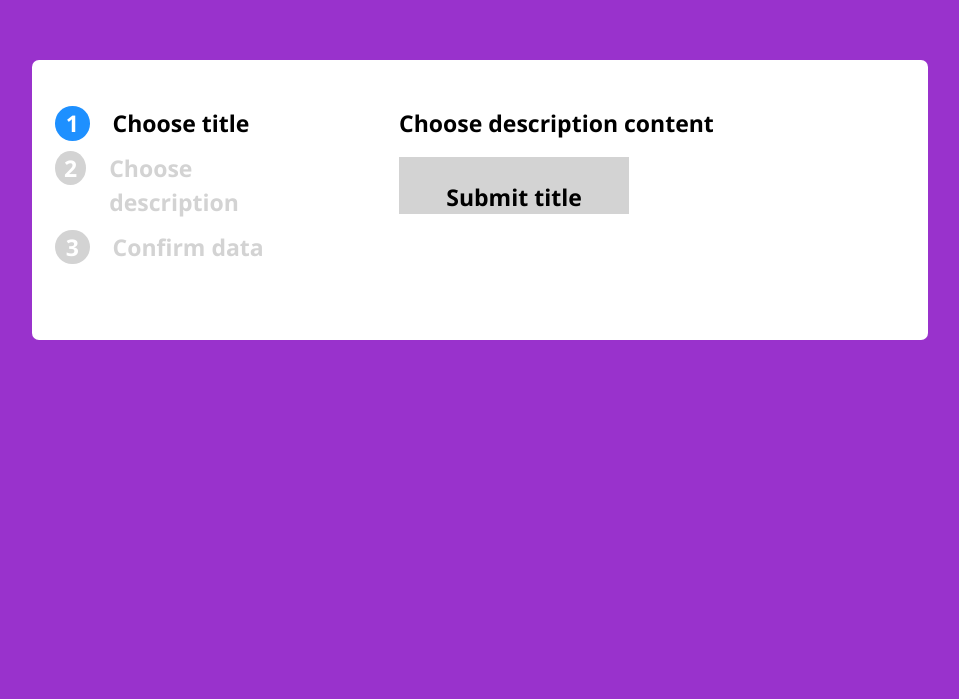
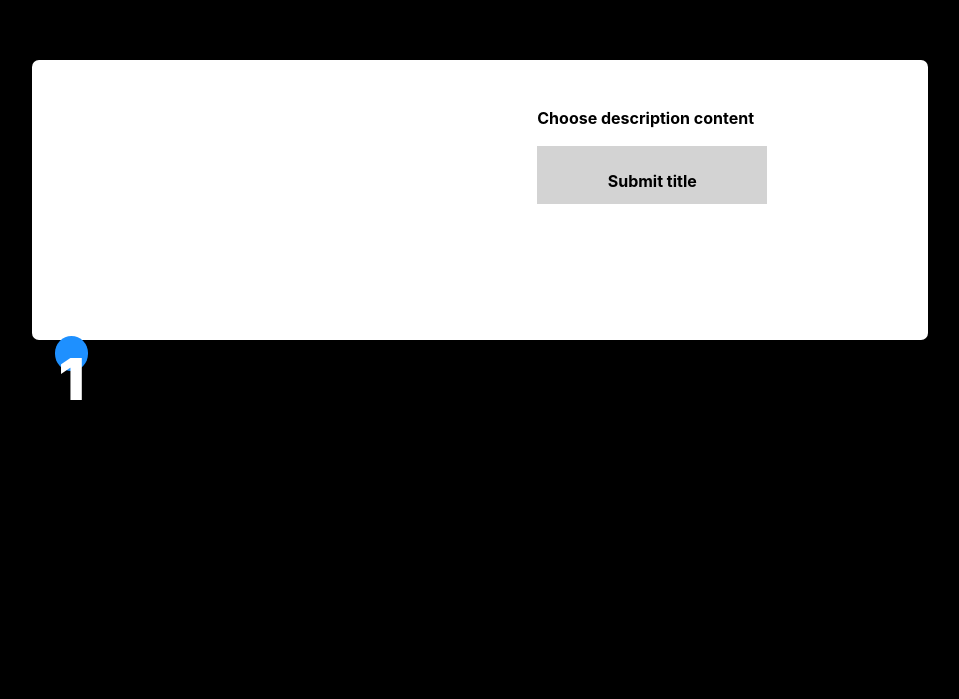
Before and after one commit to incredible92/reactLoops, a React (Create React App) app: page /loop1-step4 in a window 1280 px wide. Shown: the part 101-800 px from the top of the page, without its empty margins (160-1119 px from the left). Built offline with nearby package versions, Linux system fonts and the light colour scheme.

Commit message:
feat: loop1_step5

```diff
--- a/src/LoopRoutes.jsx
+++ b/src/LoopRoutes.jsx
@@ -5,6 +5,7 @@ import Sort from './components/loop1/Step1/Sort'
 import Content from './components/loop1/Step2/Content'
 import Toggle from './components/loop1/Step3/Toggle'
 import Data from './components/loop1/Step4/Data'
+import Design from './components/loop1/Step5/Design'
 
 export default  () => (
     <Switch>
@@ -13,5 +14,6 @@ export default  () => (
       <Route path="/loop1-step2" component={Content} />
       <Route path="/loop1-step3" component={Toggle} />
       <Route path="/loop1-step4" component={Data} />
+      <Route path="/loop1-step5" component={Design} />
     </Switch>
   )
--- a/src/components/loop1/Step1/Sort.scss
+++ b/src/components/loop1/Step1/Sort.scss
@@ -4,7 +4,7 @@ html, body {
     font-size: 16px;
     box-sizing: border-box;
     font-family: -apple-system, BlinkMacSystemFont, 'Segoe UI', Roboto, Oxygen, Ubuntu, Cantarell, 'Open Sans', 'Helvetica Neue', sans-serif;
-    background-color: rgb(135,206,250);
+    // background-color: rgb(135,206,250);
    }
 
    .App {
--- a/src/components/loop1/Step2/Content.scss
+++ b/src/components/loop1/Step2/Content.scss
@@ -6,7 +6,7 @@ body {
   box-sizing: border-box;
   font-family: -apple-system, BlinkMacSystemFont, "Segoe UI", Roboto, Oxygen,
     Ubuntu, Cantarell, "Open Sans", "Helvetica Neue", sans-serif;
-  background-color: rgb(135, 206, 250);
+  // background-color: rgb(135, 206, 250);
 }
 
 .App {
--- a/src/components/loop1/Step4/Data.scss
+++ b/src/components/loop1/Step4/Data.scss
@@ -3,7 +3,7 @@ body {
   margin: 0;
   padding: 0;
   font-size: 23px;
-  background-color: #9932cc;
+  // background-color: #9932cc;
   font-family: "Segoe UI", Tahoma, Geneva, Verdana, sans-serif;
   font-weight: bold;
 }
--- /dev/null
+++ b/src/components/loop1/Step5/Design.jsx
@@ -0,0 +1,50 @@
+import React, {useState, useEffect} from 'react'
+
+import './Design.scss'
+
+
+
+
+function Design() {
+     const contents = ['design','Frontend', 'backend', 'testing','stop']
+
+     const [letter, setLetter] = useState('')
+     const [letterIndex, setLetterIndex] = useState(0)
+
+
+     useEffect(() => {
+         let currentContent = contents[setLetterIndex]
+         let cLP= 1;  // cLP means currentLetterPosition
+
+         const interval = setInterval(() => {
+            if (cLP > currentContent.length) {
+              setTimeout(() => {
+                setLetter("");
+                cLP = 1
+                setLetterIndex(letterIndex + 1)
+              }, 1000)
+            } else {
+              setLetter(currentContent.substr(0, cLP));
+
+              if (currentContent.trim() === "stop") {
+                setLetterIndex(0)
+              } else {
+                cLP++
+              }
+            }
+          }, 300);
+         return () => {
+            clearInterval(interval);
+         }
+     }, [setLetterIndex])
+
+
+    return (
+        <div className="bgWrap">
+            <h1 className="content">We can help you with {letter}</h1>
+            <span className="cursor" />
+        </div>
+    )
+}
+
+export default Design
--- /dev/null
+++ b/src/components/loop1/Step5/Design.scss
@@ -0,0 +1,37 @@
+html body {
+  padding: 0;
+  margin: 0;
+  font-size: 16px;
+  background-color: black;
+  font-family: -apple-system, BlinkMacSystemFont, "Segoe UI", Roboto, Oxygen,
+    Ubuntu, Cantarell, "Open Sans", "Helvetica Neue", sans-serif;
+}
+
+.bgWrap {
+  background-color: #ffe4b5;
+  margin-left: 4rem;
+  margin-right: 4rem;
+  width: 80%;
+  height: 100vh;
+}
+
+.content {
+  display: flex;
+  justify-content: center;
+  color: black;
+  text-align: center;
+  padding-top: 10rem;
+  font-size: 2.5rem;
+  font-weight: 900;
+}
+
+.cursor {
+    border-left: .1em solid black;
+    animation: blink .7s steps(1) infinite;
+  }
+
+  @keyframes blink {
+    50% {
+      border-color: transparent;
+    }
+  }
```
